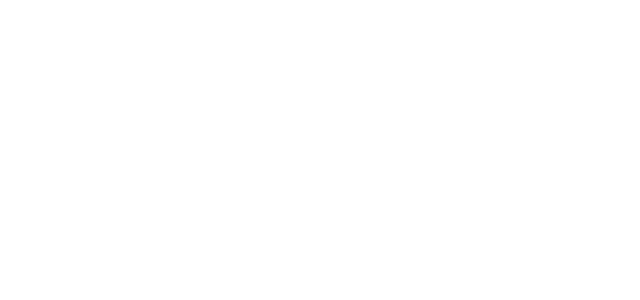
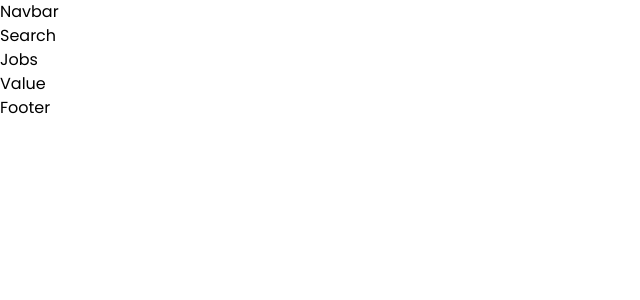
Before and after one commit to shaikahmadnawaz/job-finder, a React (Create React App) app: page / in a window 1280 px wide. Shown: the top 300 px of the page, without its empty margins (0-640 px from the left). Built offline with nearby package versions, Linux system fonts and the light colour scheme.

Commit message:
basic setup done

```diff
--- a/src/App.js
+++ b/src/App.js
@@ -1,7 +1,20 @@
 import React from "react";
+import Navbar from "./components/Navbar/Navbar";
+import Search from "./components/SearchDiv/Search";
+import Jobs from "./components/JobDiv/Jobs";
+import Value from "./components/ValueDiv/Value";
+import Footer from "./components/Footer/Footer";
 
 function App() {
-  return <div className="App"></div>;
+  return (
+    <div>
+      <Navbar />
+      <Search />
+      <Jobs />
+      <Value />
+      <Footer />
+    </div>
+  );
 }
 
 export default App;
--- /dev/null
+++ b/src/components/Footer/Footer.js
@@ -0,0 +1,7 @@
+import React from "react";
+
+const Footer = () => {
+  return <div>Footer</div>;
+};
+
+export default Footer;
--- /dev/null
+++ b/src/components/JobDiv/Jobs.js
@@ -0,0 +1,7 @@
+import React from "react";
+
+const Jobs = () => {
+  return <div>Jobs</div>;
+};
+
+export default Jobs;
--- /dev/null
+++ b/src/components/Navbar/Navbar.js
@@ -0,0 +1,7 @@
+import React from "react";
+
+const Navbar = () => {
+  return <div>Navbar</div>;
+};
+
+export default Navbar;
--- /dev/null
+++ b/src/components/SearchDiv/Search.js
@@ -0,0 +1,7 @@
+import React from "react";
+
+const Search = () => {
+  return <div>Search</div>;
+};
+
+export default Search;
--- /dev/null
+++ b/src/components/ValueDiv/Value.js
@@ -0,0 +1,7 @@
+import React from "react";
+
+const Value = () => {
+  return <div>Value</div>;
+};
+
+export default Value;
```
